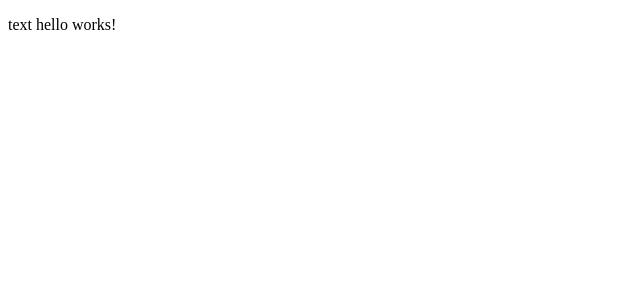
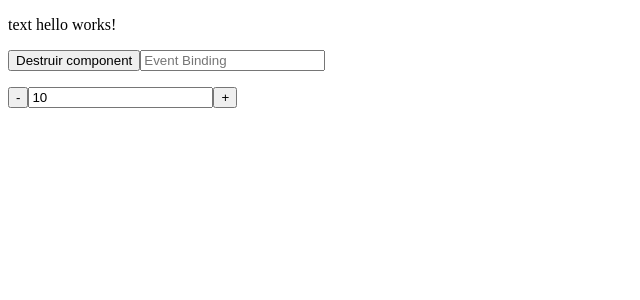
Before and after one commit to keidsondesigner/projetoAngular2023, an Angular app: page /home in a window 1280 px wide. Shown: the top 300 px of the page, without its empty margins (0-640 px from the left). Built offline with nearby package versions, Linux system fonts and the light colour scheme.

Commit message:
ngOnDestroy e @Output

```diff
--- a/src/app/pages/home/home.component.html
+++ b/src/app/pages/home/home.component.html
@@ -1 +1,7 @@
-<app-hello></app-hello>
+<app-hello *ngIf="destruido"></app-hello>
+<button (click)="destruirComponent()">Destruir component</button>
+
+<input type="text" placeholder="Event Binding" (keyup)="alertaInfo($event)">
+<p>{{ valorAtual }}</p>
+
+<app-output [valor]="10" (mudouValor)="onMudouValor($event)"></app-output>
--- a/src/app/pages/home/home.component.ts
+++ b/src/app/pages/home/home.component.ts
@@ -6,10 +6,27 @@ import { Component, OnInit } from '@angular/core';
   styleUrls: ['./home.component.scss']
 })
 export class HomeComponent implements OnInit {
+  destruido: boolean = true;
+
+  valorAtual: string = '';
 
   constructor() { }
 
   ngOnInit(): void {
   }
 
+  destruirComponent() {
+    this.destruido = false;
+  }
+
+  alertaInfo(event: KeyboardEvent){
+    console.log((<HTMLInputElement>event.target).value);
+    this.valorAtual = (<HTMLInputElement>event.target).value;
+  }
+
+  onMudouValor(event: any) {
+    console.log(event);
+    console.log(event.novoValor);
+
+  }
 }
--- a/src/app/shared/components/hello/hello.component.ts
+++ b/src/app/shared/components/hello/hello.component.ts
@@ -12,4 +12,8 @@ export class HelloComponent implements OnInit {
   ngOnInit(): void {
   }
 
+  ngOnDestroy(): void {
+    console.log('componente Hello destruido');
+  }
+
 }
--- /dev/null
+++ b/src/app/shared/components/output/output.component.html
@@ -0,0 +1,5 @@
+<div>
+  <button (click)="decrementar()"> - </button>
+  <input type="text" [value]="valor">
+  <button (click)="incrementar()"> + </button>
+</div>
--- /dev/null
+++ b/src/app/shared/components/output/output.component.ts
@@ -0,0 +1,29 @@
+import { Component, EventEmitter, Input, OnInit, Output } from '@angular/core';
+
+@Component({
+  selector: 'app-output',
+  templateUrl: './output.component.html',
+  styleUrls: ['./output.component.scss']
+})
+export class OutputComponent implements OnInit {
+
+  @Input() valor: number = 0;
+
+  @Output() mudouValor = new EventEmitter();
+
+  incrementar(){
+    this.valor++;
+    this.mudouValor.emit({novoValor: this.valor});
+  }
+
+  decrementar(){
+    this.valor--;
+    this.mudouValor.emit({novoValor: this.valor});
+  }
+
+  constructor() { }
+
+  ngOnInit(): void {
+  }
+
+}
```
Also changed, not shown: src/app/shared/shared.module.ts (+5 -2 lines), src/app/shared/components/output/output.component.scss (added), 1 other file (tests, documents, lock files or other folders).
